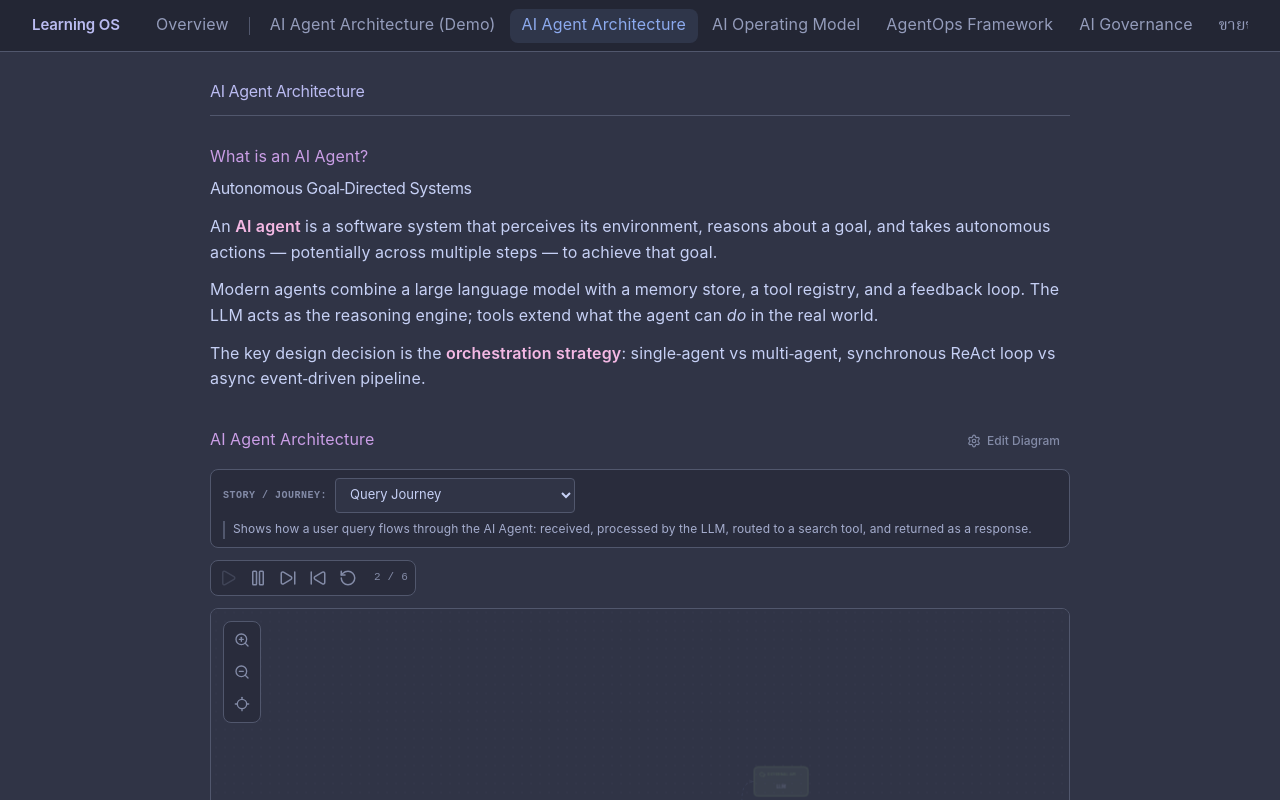
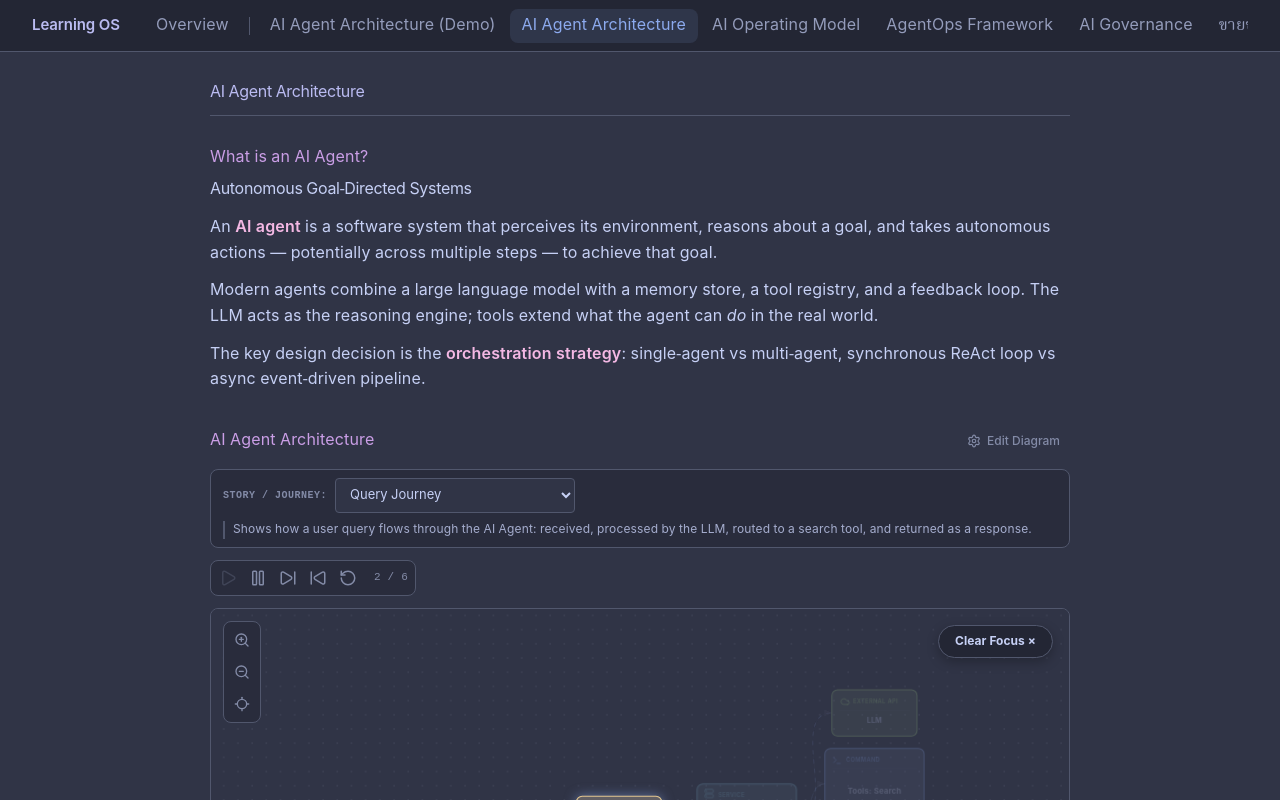
Before and after one commit to ChanatipSaetia/interactive-loom-learning-os, a React (Vite) app: page /#/topics/ai-agent in a window 1280 px wide. Both pictures are taken after a click on the button 228 px from the left and 577 px from the top of the page. Shown: the top 800 px of the page. Built offline with nearby package versions, Linux system fonts and the light colour scheme.

Commit message:
refactor(flowchart): position Clear Focus button at top right and shift camera focus upwards

```diff
--- a/src/sections/flowchart/index.tsx
+++ b/src/sections/flowchart/index.tsx
@@ -580,18 +580,6 @@ export function Flowchart({ title, schema = INITIAL_SCHEMA }: FlowchartProps) {
     });
   }, []);
 
-  const focusOnNode = useCallback((nodeId: string) => {
-    const node = nodeMap[nodeId];
-    if (!node || !svgRef.current) return;
-    const W = svgRef.current.clientWidth;
-    const H = svgRef.current.clientHeight;
-    const nx = node.x;
-    const ny = node.y;
-    const targetTx = W / 2 - nx * transform.scale;
-    const targetTy = H / 2 - ny * transform.scale;
-    animateTo(targetTx, targetTy, transform.scale);
-  }, [nodeMap, transform.scale, animateTo]);
-
   const focusOnNodes = useCallback((nodeIds: string[]) => {
     if (!containerRef.current || !nodeIds || nodeIds.length === 0 || !svgRef.current) return;
     let minX = Infinity, minY = Infinity, maxX = -Infinity, maxY = -Infinity;
@@ -616,21 +604,21 @@ export function Flowchart({ title, schema = INITIAL_SCHEMA }: FlowchartProps) {
     const targetScale = Math.min(
       (viewportW - padding * 2) / bboxW,
       (viewportH - padding * 2) / bboxH,
-      1.4
+      0.8
     );
     const centerX = (minX + maxX) / 2;
     const centerY = (minY + maxY) / 2;
     const targetX = viewportW / 2 - centerX * targetScale;
-    const targetY = viewportH / 2 - centerY * targetScale;
+    const targetY = (viewportH / 2 - 40) - centerY * targetScale;
     animateTo(targetX, targetY, targetScale);
   }, [animateTo, activeView, activeViewKey, localSchema.entities]);
 
   // Timed camera adjustments
   useEffect(() => {
-    if (highlightedNodeId && !isPanning && !dragRef.current.active) {
-      focusOnNode(highlightedNodeId);
-    }
-  }, [currentStep, highlightedNodeId, focusOnNode, isPanning]);
+    if (activeNodeIds && activeNodeIds.length > 0 && !isPanning && !dragRef.current.active) {
+      focusOnNodes(activeNodeIds);
+    }
+  }, [currentStep, activeNodeIds, focusOnNodes, isPanning]);
 
   // In-flight flow particles
   useEffect(() => {
@@ -1453,6 +1441,37 @@ export function Flowchart({ title, schema = INITIAL_SCHEMA }: FlowchartProps) {
               <button onClick={exportSchema} title="Export Schema to Clipboard"><FileDown size={16}/></button>
             )}
           </div>
+
+          {/* Clear Focus overlay */}
+          {activeStep && (
+            <button
+              onClick={() => {
+                setActiveStep(null);
+                animateTo(50, 100, 0.45);
+              }}
+              className="flowchart-btn animate-fade-in"
+              style={{
+                position: 'absolute',
+                top: '16px',
+                right: '16px',
+                zIndex: 10,
+                padding: '6px 16px',
+                borderRadius: '20px',
+                fontSize: '12px',
+                fontWeight: 'bold',
+                backgroundColor: 'var(--ctp-crust)',
+                color: 'var(--ctp-text)',
+                border: '1px solid var(--border-light)',
+                boxShadow: '0 4px 12px rgba(0, 0, 0, 0.25)',
+                cursor: 'pointer',
+                display: 'flex',
+                alignItems: 'center',
+                gap: '4px'
+              }}
+            >
+              Clear Focus &times;
+            </button>
+          )}
 
           <svg
             ref={svgRef}
@@ -1866,28 +1885,7 @@ export function Flowchart({ title, schema = INITIAL_SCHEMA }: FlowchartProps) {
                 pointerEvents: 'none'
               }}
             >
-              {activeStep && (
-                <button
-                  onClick={() => {
-                    setActiveStep(null);
-                    animateTo(50, 100, 0.45);
-                  }}
-                  className="flowchart-btn"
-                  style={{
-                    marginBottom: '12px',
-                    padding: '6px 16px',
-                    borderRadius: '20px',
-                    fontSize: '12px',
-                    fontWeight: 'bold',
-                    backgroundColor: 'var(--ctp-crust)',
-                    color: 'var(--ctp-text)',
-                    pointerEvents: 'auto',
-                    border: '1px solid var(--border-light)'
-                  }}
-                >
-                  Clear Focus &times;
-                </button>
-              )}
+
 
               <div
                 className="hide-scrollbar"
```
Also changed, not shown: 1 other file (tests, documents, lock files or other folders).
